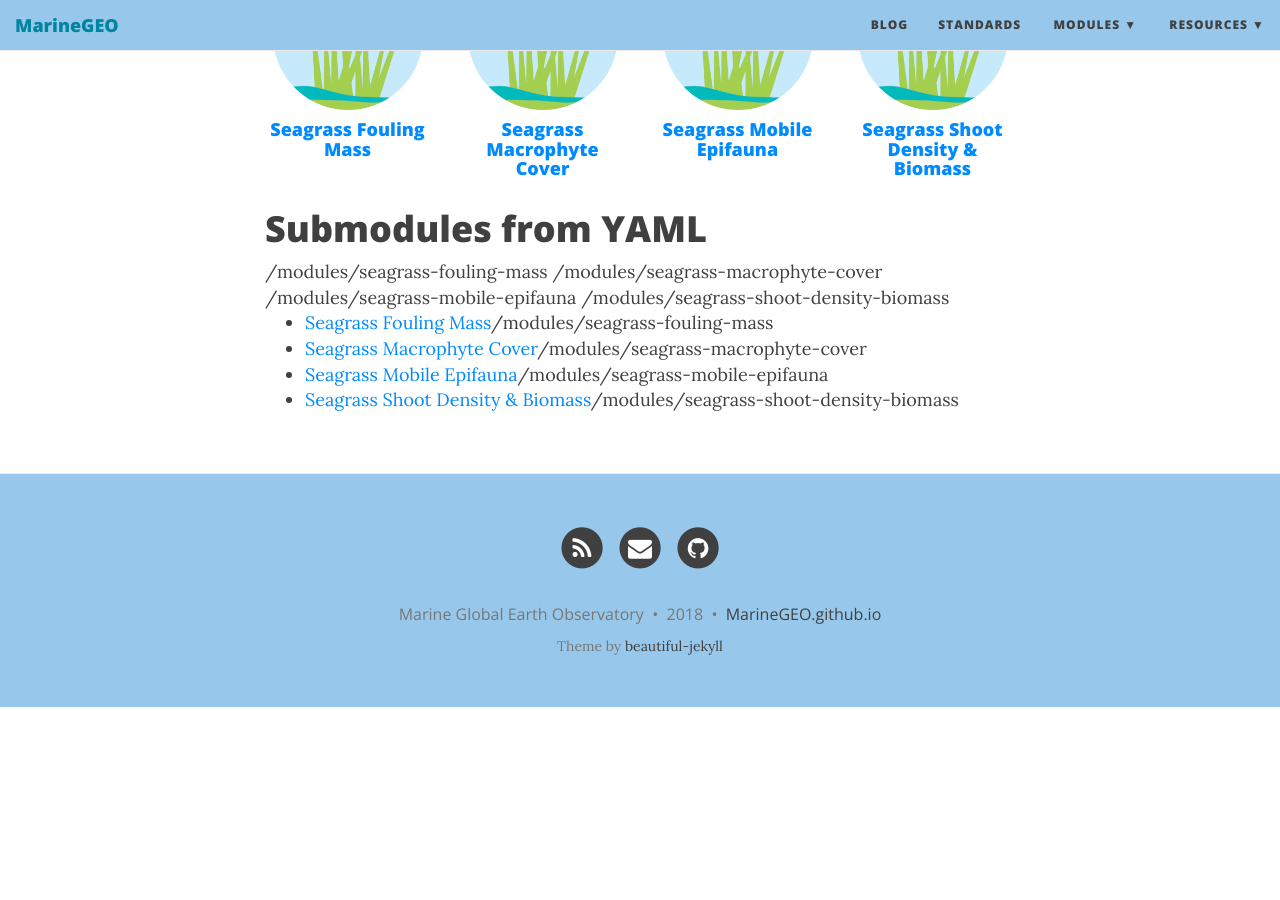
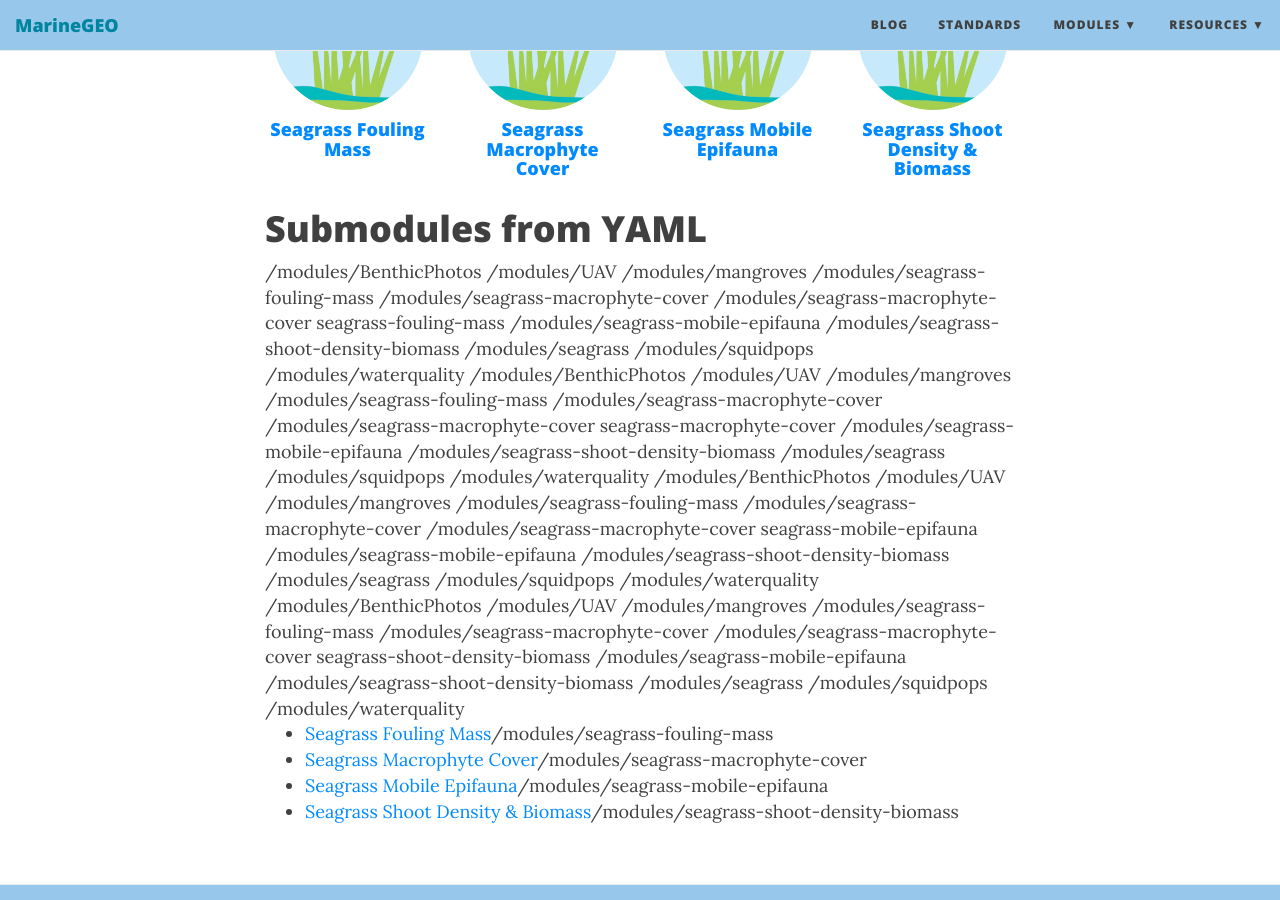
Before and after one commit to mukhamadazistholib/marinegeo.github.io, a Jekyll site: the page built from _project-modules/seagrass.md, in a window 1280 px wide and 900 px high, scrolled down 1696 px. Built offline with Jekyll 4.4.1, drawn with Linux system fonts in a browser that asks for light colours; nearby versions of some CDN libraries; before the commit the page ends 2403 px from its top, so only the background shows below that.

Commit message:
loop madness

```diff
--- a/_layouts/projectSubmodules.html
+++ b/_layouts/projectSubmodules.html
@@ -38,17 +38,15 @@ layout: base
 
       {% if page.submodules %}
       <h1>Submodules from YAML</h1>
-      {% assign pagesubmodules = page.submodules %}
 
-      {% for sub in pagesubmodules %}
-        {% capture subpath %}
-        /modules/{{sub}}
-        {% endcapture %}
-        {{subpath}}
-        {% assign submod = site.project-modules | where:"id", "{{subpath}}" | first %}
-        {{submod.title}}
-        {{submod.id}}
-        {{submod.thumbnail}}
+      {% for submod in page.submodules %}
+      {% for module in site.project-modules %}
+        {{module.id}}
+        {% if "/modules/seagrass-macrophyte-cover" == module.id %}
+          {{module.id}}
+          {{submod}}
+        {% endif %}
+      {% endfor %}
       {% endfor %}
 
 
```
